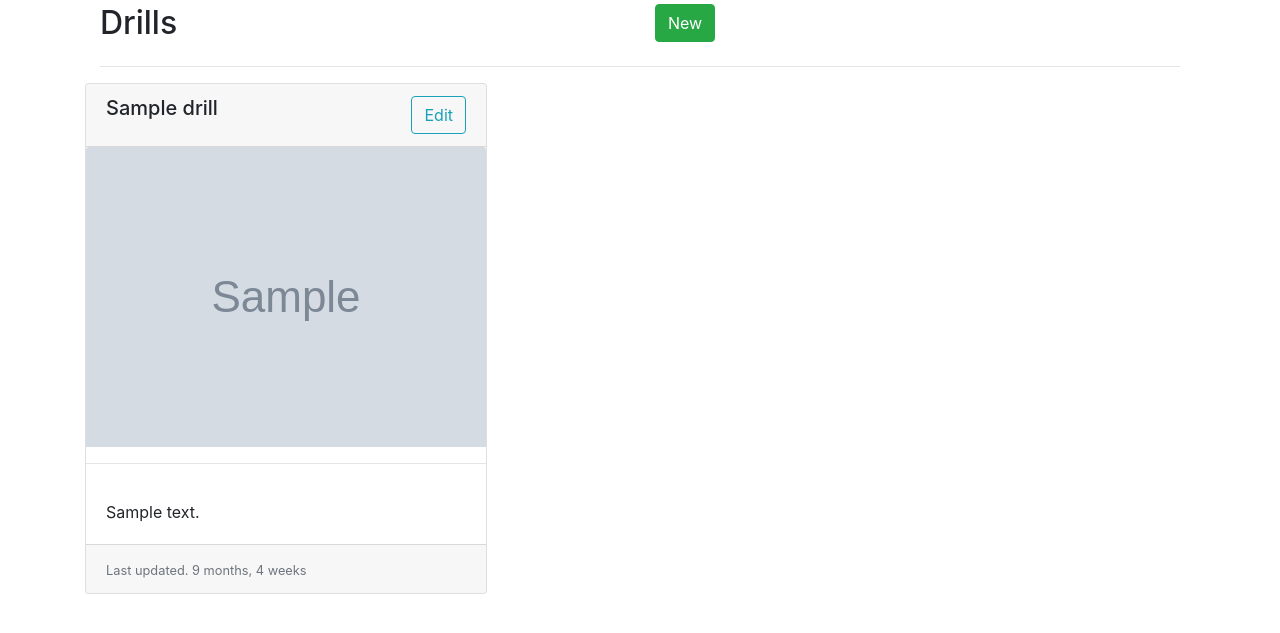
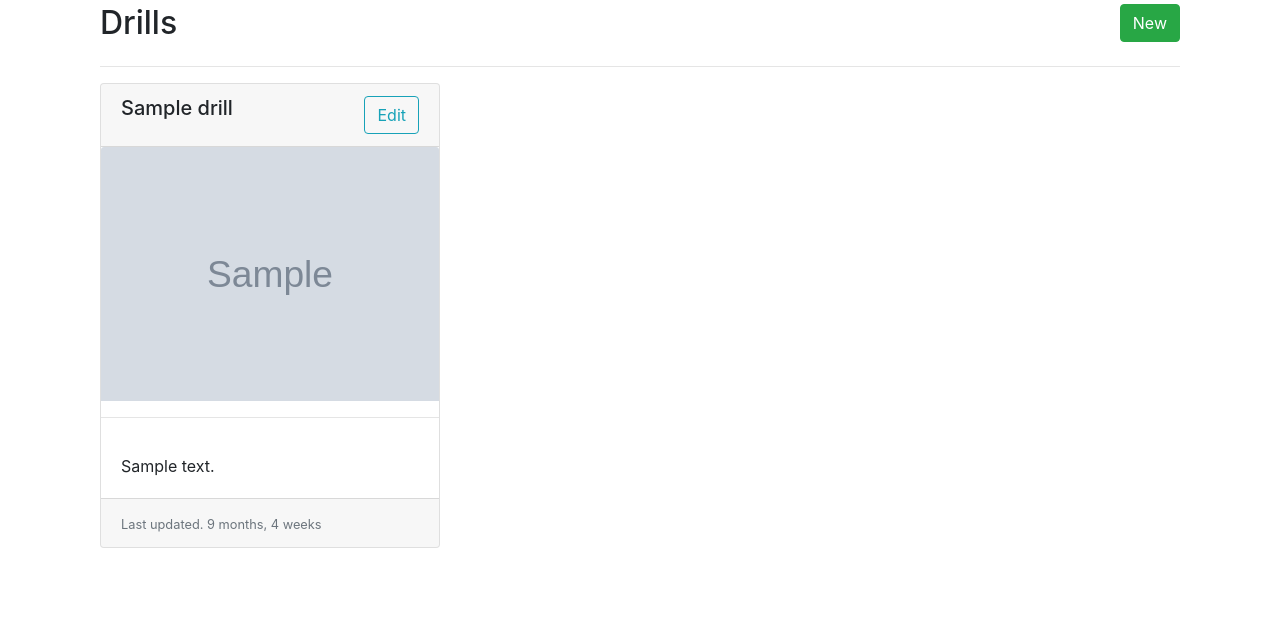
Before and after one commit to hrother/keeper_training, a Django app: page /drills/ in a window 1280 px wide. Shown: the part 56-689 px from the top of the page. Run offline with Django 3.2, Linux system fonts and the light colour scheme; tables that the repository leaves empty hold one stand-in row (values such as "Sample post"); grey boxes marked "Sample" are stand-in pictures; some libraries are stand-ins or nearby versions.

Commit message:
update bootstrap to 4.5.3. Show three drills in one row

```diff
--- a/keeper_training/templates/base.html
+++ b/keeper_training/templates/base.html
@@ -18,7 +18,8 @@
     {% block css %}
 
     <!-- Latest compiled and minified Bootstrap CSS -->
-    <link href="https://stackpath.bootstrapcdn.com/bootstrap/4.3.1/css/bootstrap.min.css" rel="stylesheet" integrity="sha384-ggOyR0iXCbMQv3Xipma34MD+dH/1fQ784/j6cY/iJTQUOhcWr7x9JvoRxT2MZw1T" crossorigin="anonymous">
+    <!-- <link href="https://stackpath.bootstrapcdn.com/bootstrap/4.3.1/css/bootstrap.min.css" rel="stylesheet" integrity="sha384-ggOyR0iXCbMQv3Xipma34MD+dH/1fQ784/j6cY/iJTQUOhcWr7x9JvoRxT2MZw1T" crossorigin="anonymous"> -->
+    <link rel="stylesheet" href="https://cdn.jsdelivr.net/npm/bootstrap@4.5.3/dist/css/bootstrap.min.css" integrity="sha384-TX8t27EcRE3e/ihU7zmQxVncDAy5uIKz4rEkgIXeMed4M0jlfIDPvg6uqKI2xXr2" crossorigin="anonymous">
 
 
     <!-- Your stuff: Third-party CSS libraries go here -->
@@ -99,9 +100,11 @@
     {% block javascript %}
 
       <!-- Bootstrap JS and its dependencies-->
-      <script src="https://code.jquery.com/jquery-3.3.1.slim.min.js" integrity="sha384-q8i/X+965DzO0rT7abK41JStQIAqVgRVzpbzo5smXKp4YfRvH+8abtTE1Pi6jizo" crossorigin="anonymous"></script>
+      <script src="https://code.jquery.com/jquery-3.5.1.slim.min.js" integrity="sha384-DfXdz2htPH0lsSSs5nCTpuj/zy4C+OGpamoFVy38MVBnE+IbbVYUew+OrCXaRkfj" crossorigin="anonymous"></script>
+<script src="https://cdn.jsdelivr.net/npm/bootstrap@4.5.3/dist/js/bootstrap.bundle.min.js" integrity="sha384-ho+j7jyWK8fNQe+A12Hb8AhRq26LrZ/JpcUGGOn+Y7RsweNrtN/tE3MoK7ZeZDyx" crossorigin="anonymous"></script>
+      <!-- <script src="https://code.jquery.com/jquery-3.3.1.slim.min.js" integrity="sha384-q8i/X+965DzO0rT7abK41JStQIAqVgRVzpbzo5smXKp4YfRvH+8abtTE1Pi6jizo" crossorigin="anonymous"></script>
       <script src="https://cdnjs.cloudflare.com/ajax/libs/popper.js/1.14.3/umd/popper.min.js" integrity="sha384-ZMP7rVo3mIykV+2+9J3UJ46jBk0WLaUAdn689aCwoqbBJiSnjAK/l8WvCWPIPm49" crossorigin="anonymous"></script>
-      <script src="https://stackpath.bootstrapcdn.com/bootstrap/4.3.1/js/bootstrap.min.js" integrity="sha384-JjSmVgyd0p3pXB1rRibZUAYoIIy6OrQ6VrjIEaFf/nJGzIxFDsf4x0xIM+B07jRM" crossorigin="anonymous"></script>
+      <script src="https://stackpath.bootstrapcdn.com/bootstrap/4.3.1/js/bootstrap.min.js" integrity="sha384-JjSmVgyd0p3pXB1rRibZUAYoIIy6OrQ6VrjIEaFf/nJGzIxFDsf4x0xIM+B07jRM" crossorigin="anonymous"></script> -->
 
       <!-- Your stuff: Third-party javascript libraries go here -->
 
--- a/keeper_training/templates/drills/drill_list.html
+++ b/keeper_training/templates/drills/drill_list.html
@@ -8,14 +8,14 @@
         <div class="col">
             <h2>Drills</h2>
         </div>
-        <div class="col"><a href="{% url 'drills:add' %}" class="btn btn-success">New</a></div>
+        <div class="col"><a href="{% url 'drills:add' %}" class="btn btn-success float-right">New</a></div>
 
     </div>
     <hr>
-    <div class="row">
-        <div class="card-deck">
-            {% for drill in drill_list %}
-            <div class="card">
+    <div class="row row-cols-1 row-cols-md-3">
+        {% for drill in drill_list %}
+        <div class="col mb-4">
+            <div class="card h-100">
                 <div class="card-header">
                     <div class="row">
                         <div class="col">
@@ -35,8 +35,8 @@
                         {{ drill.modified | timesince }}</small>
                 </div>
             </div>
-            {% endfor %}
         </div>
+        {% endfor %}
     </div>
 </div>
 {% endblock content %}
```
